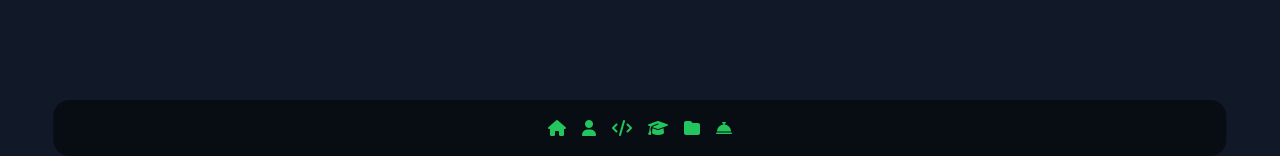
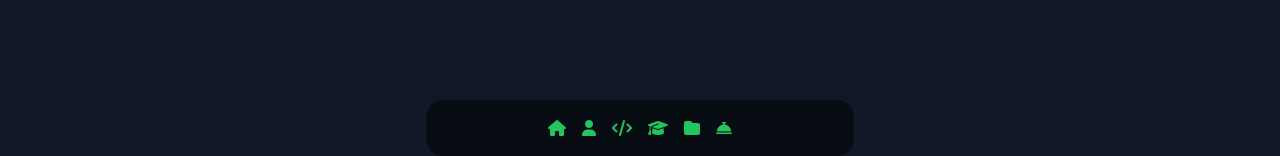
Before and after one commit to mubashir1837/portfolio-html, a plain HTML site: page index.html in a window 1280 px wide. Shown: the part 644-800 px from the top of the page. Drawn offline with nearby package versions, Linux system fonts and the light colour scheme.

Commit message:
portfolio

```diff
--- a/index.html
+++ b/index.html
@@ -54,7 +54,7 @@
                 </div>
             </div>
         </div>
-        <div class="fixed bottom-0 left-1/2 transform -translate-x-1/2 w-11/12 bg-black bg-opacity-50 rounded-2xl z-10">
+        <div class="fixed bottom-0 left-1/2 transform -translate-x-1/2 w-2/6 bg-black bg-opacity-50 rounded-2xl z-10">
             <ul class="flex space-x-4 justify-center py-4">
                 <li><a href="#" class="text-green-500"><i class="fas fa-home"></i></a></li>
                 <li><a href="#" class="text-green-500"><i class="fas fa-user"></i></a></li>
```
